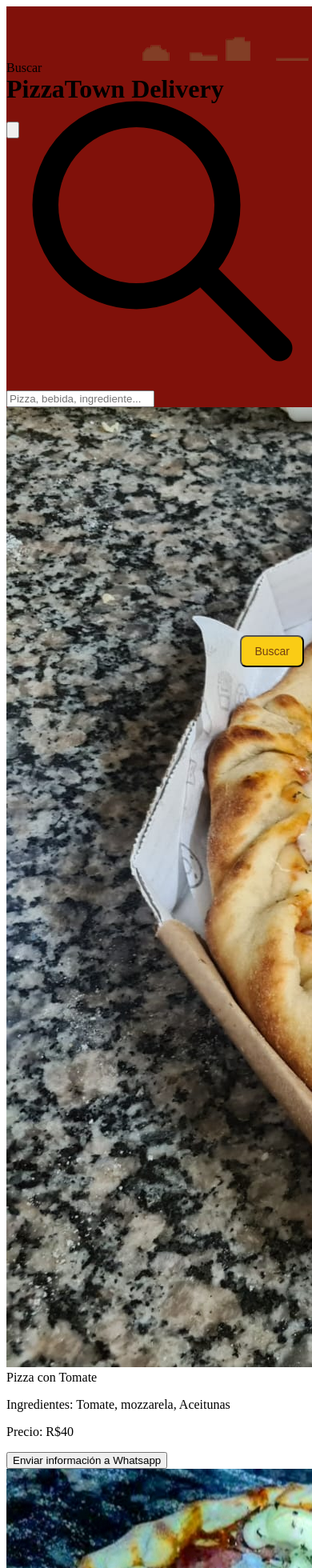
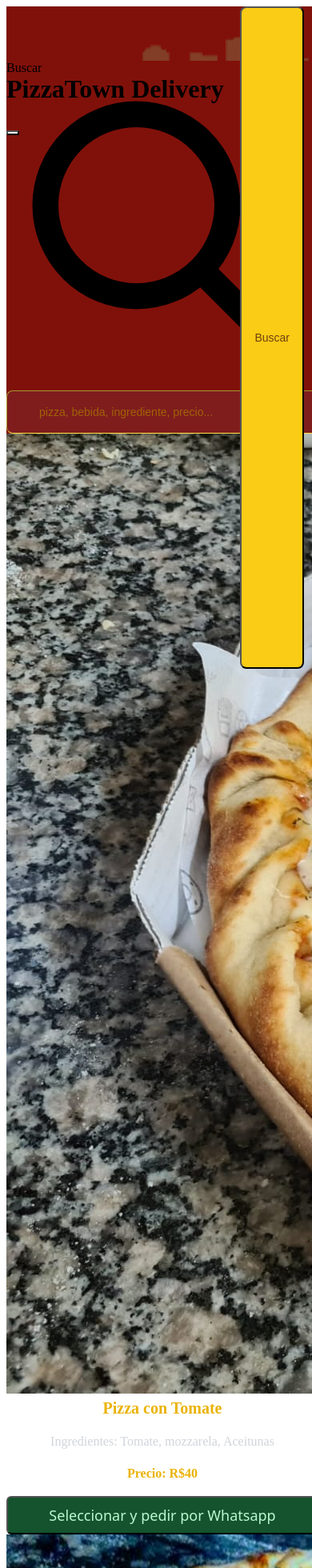
Before and after one commit to JLbr2022/pizza, a React (Vite) app in the folder frontEnd/: page / in a window 390 px wide. Shown: the top 1960 px of the page at 80% size. Built offline with nearby package versions, Linux system fonts and the light colour scheme.

Commit message:
Refactoring CSS

```diff
--- a/frontEnd/src/components/App.tsx
+++ b/frontEnd/src/components/App.tsx
@@ -5,7 +5,7 @@ import '../components/app.css'
 
 export default function App() {
   return (
-    <div className="container">
+    <div className="container mx-auto">
       <Header />
       <Main />
       <Footer />
--- a/frontEnd/src/components/Footer/Footer.tsx
+++ b/frontEnd/src/components/Footer/Footer.tsx
@@ -4,7 +4,9 @@ import Promos from './Promos'
 function Footer() {
   return (
     <div>
-      <Promos />
+      <section id="footer" className="">
+        <Promos />
+      </section>
     </div>
   )
 }
--- a/frontEnd/src/components/Footer/Promos.tsx
+++ b/frontEnd/src/components/Footer/Promos.tsx
@@ -4,14 +4,16 @@ function Promos() {
   return (
     <div
       className="
-          flex flex-row rounded-lg
+          flex flex-row mx-auto w-full xs:mr-1
+
         bg-white shadow-[0_2px_15px_-3px_rgba(0,0,0,0.07),0_10px_20px_-2px_rgba(0,0,0,0.04)]
-        dark:bg-orange-800 md:max-w-xl md:flex-row
+        dark:bg-orange-800
+        border border-yellow-600
 
         "
     >
       <img
-        className="h-30 w-20 mb-0 rounded-sm object-cover md:h-auto md:w-48 md:rounded-none md:rounded-l-md"
+        className="h-30 w-20 mb-0 object-cover md:rounded-none md:rounded-l-md"
         src="/src/public/images/pz_CalabrezaCatupiri.jpg"
         alt="Calabreza con Catupirí"
       />
@@ -20,10 +22,10 @@ function Promos() {
           PROMOCION
         </p>
         <h5 className="mb-1 mt-0 text-md font-semibold text-neutral-800 dark:text-neutral-50">
-          Calabreza con Catupirí
+          Calabreza con Catupiry
         </h5>
         <p className="text-sm text-neutral-600 dark:text-neutral-200">
-          Ingrediente: Catupirí, mozzarela, Aceitunas
+          Ingredientes: Catupiry, mozzarela, Aceitunas
         </p>
       </div>
     </div>
--- a/frontEnd/src/components/Header/DrawerMenu.tsx
+++ b/frontEnd/src/components/Header/DrawerMenu.tsx
@@ -1,4 +1,5 @@
 import React, { useState } from 'react'
+import './headerStyles.css'
 
 function DrawerMenu() {
   const [isOpen, setIsOpen] = useState(false)
@@ -6,18 +7,10 @@ function DrawerMenu() {
     <main>
       {!isOpen ? (
         <div className="text-center">
-          <button
-            onClick={() => setIsOpen(!isOpen)}
-            className="inline-flex items-center
-                mr-3 text-sm text-gray-500
-                rounded-lg md:hidden hover:bg-gray-100
-                focus:outline-none focus:ring-2 focus:ring-gray-200
-                dark:text-yellow-500 dark:hover:bg-green-900 dark:focus:ring-gray-600
-                transform transition-all hover:scale-125"
-          >
+          <button onClick={() => setIsOpen(!isOpen)} className="buttonMenu">
             <svg
               className="w-7 h-7 m-1
-               transition-all hover:scale-10"
+              transition-all hover:scale-10"
               fill="currentColor"
               viewBox="0 0 20 20"
               xmlns="http://www.w3.org/2000/svg"
@@ -31,14 +24,8 @@ function DrawerMenu() {
           </button>
         </div>
       ) : (
-        <div
-          id="drawer-bottom-example"
-          className="
-          fixed bottom-0 left-0 right-0 z-40 w-full p-4 overflow-y-auto
-          bg-white dark:bg-green-900 transform-none
-          transition-all duration-500 ease-out"
-        >
-          <h5 className="inline-flex items-center mb-4 text-base font-semibold text-gray-500 dark:text-gray-400">
+        <div id="drawer-bottom-example" className="buttonAdminTitle">
+          <h5 className="h5Drawer">
             <svg
               className="w-5 h-5 mr-2"
               aria-hidden="true"
@@ -53,12 +40,7 @@ function DrawerMenu() {
           <button
             onClick={() => setIsOpen(false)}
             type="button"
-            className="text-gray-400 bg-transparent
-              hover:bg-gray-200 hover:text-gray-900
-              rounded-lg text-sm p-1.5 absolute top-2.5 right-2.5
-              inline-flex items-center
-              dark:hover:bg-red-800 dark:hover:text-yellow-500
-              transform transition-all hover:scale-125"
+            className="buttonXDrawer"
           >
             <svg
               className="w-5 h-5 transition-all hover:scale-10"
@@ -73,21 +55,14 @@ function DrawerMenu() {
               ></path>
             </svg>
           </button>
-          <div className="mb-3">
+          <div className="mb-3 mr-3">
             <label className="block mb-2 text-sm font-medium text-gray-900 dark:text-white">
               Email
             </label>
             <input
+              className="inputEmail"
               type="text"
               id="subject"
-              className="
-              mb-1 bg-gray-50 border border-gray-300
-              text-gray-900 text-sm rounded-lg
-              focus:ring-blue-500 focus:border-blue-500
-              block w-full p-2.5
-              dark:bg-gray-300 dark:border-gray-600
-              dark:placeholder-gray-600 dark:text-gray-800 font-semibold
-              dark:focus:ring-blue-500 dark:focus:border-blue-500"
               placeholder="example@email.com"
               required
             />
@@ -95,27 +70,17 @@ function DrawerMenu() {
               Clave
             </label>
             <input
+              className="inputPassword"
               type="text"
               id="subject"
-              className="
-              bg-gray-50 border border-gray-300
-              text-gray-900 text-sm rounded-lg
-              focus:ring-blue-500 focus:border-blue-500
-              block w-full p-2.5
-              dark:bg-gray-300 dark:border-gray-600
-              dark:placeholder-gray-600 dark:text-gray-800 font-semibold
-              dark:focus:ring-blue-500 dark:focus:border-blue-500"
               placeholder="********"
               required
             />
           </div>
           <button
+            className="buttonLogin"
             onClick={() => setIsOpen(false)}
-            className="inline-flex items-center px-4 py-2 text-sm font-medium text-center
-          text-white bg-blue-700 rounded-lg
-          hover:bg-blue-800 focus:ring-4 focus:ring-blue-300
-          dark:bg-green-800 dark:hover:bg-green-700
-          focus:outline-none dark:focus:ring-yellow-400"
+            type="button"
           >
             Entrar{' '}
             <svg
--- /dev/null
+++ b/frontEnd/src/components/Header/headerStyles.css
@@ -0,0 +1,64 @@
+/* HAMBERGUER MENU BUTTON */
+.buttonMenu {
+  @apply inline-flex items-center text-sm mr-2 text-yellow-500 rounded-sm;
+}
+
+.buttonMenu:focus {
+  @apply outline-none ring-2 ring-red-500;
+}
+
+.buttonMenu:hover {
+  @apply scale-125 ease-out shadow-yellow-500;
+}
+
+/* DRAWER COMPONENT STYLES */
+
+/* BUTTON BEFORE Admin Access text*/
+.buttonAdminTitle {
+  @apply fixed bottom-0 left-0 right-0 z-40 w-full p-4 overflow-y-auto bg-green-900 transform-none;
+}
+
+/* TEXT Admin Access */
+.h5Drawer {
+  @apply inline-flex items-center mb-4 text-base font-semibold text-green-500;
+}
+
+/* X BUTTON */
+.buttonXDrawer {
+  @apply mr-2 text-gray-300 bg-transparent rounded-lg text-sm p-1.5 absolute top-2.5 right-2.5 inline-flex items-center transform;
+}
+
+.buttonXDrawer:hover {
+  @apply bg-red-800 text-yellow-500 drop-shadow-md;
+}
+
+/* EMAIL FIELD */
+.inputEmail {
+  @apply mb-1 bg-gray-300 border border-green-500 text-green-900 text-base font-semibold placeholder-gray-500 rounded-lg block w-full p-2.5;
+}
+
+.inputEmail:focus {
+  @apply outline-none ring-2 ring-green-400;
+}
+
+/* PASSWORD FIELD */
+.inputPassword {
+  @apply mb-1 bg-gray-300 border border-green-500 text-green-900 text-base font-semibold placeholder-gray-500 rounded-lg block w-full p-2.5;
+}
+
+.inputPassword:focus {
+  @apply outline-none ring-2 ring-green-400;
+}
+
+/* BUTTON LOGIN */
+.buttonLogin {
+  @apply mb-4 inline-flex items-center px-4 py-2 text-sm font-medium text-center text-white bg-green-800 rounded-lg;
+}
+
+.buttonLogin:hover {
+  @apply bg-green-700;
+}
+
+.buttonLogin:focus {
+  @apply outline-none ring-2 ring-green-400;
+}
--- a/frontEnd/src/components/Main/Card.tsx
+++ b/frontEnd/src/components/Main/Card.tsx
@@ -1,38 +1,25 @@
 import React from 'react'
 import Promos from '../Footer/Promos'
+import './mainStyles.css'
 
 function Card() {
   const pzImage = {
     image: '/src/public/images/pz_Tomate.jpg'
   }
   return (
-    <div className="max-w-sm rounded  shadow-lg">
+    <div className="max-w-sm rounded shadow-lg mx-auto">
       <img className="w-full" src={pzImage.image} alt="Pizza con tomate" />
       <div className="px-2 py-2">
-        <div className="font-bold text-yellow-500 text-xl mb-1 flex justify-center">
-          Pizza con Tomate
-        </div>
-        <p className="text-gray-300 text-base flex justify-center">
+        <div className="divTitle">Pizza con Tomate</div>
+        <p className="pIngredients">
           Ingredientes: Tomate, mozzarela, Aceitunas
         </p>
-        <p className="text-yellow-500 font-semibold text-base flex justify-center">
-          Precio: R$40
-        </p>
+        <p className="pPrice">Precio: R$40</p>
       </div>
 
-      <div className="pt-1">
-        <button
-          type="submit"
-          className="
-          bg-green-900
-          rounded-md text-lg
-          font-sans text-green-200
-          flex justify-center
-          w-full
-          p-4
-          "
-        >
-          Enviar información a Whatsapp
+      <div className="mr-2 ml-2 mb-2">
+        <button type="submit" className="buttonSubmit">
+          Seleccionar y pedir por Whatsapp
         </button>
       </div>
     </div>
--- a/frontEnd/src/components/Main/Main.tsx
+++ b/frontEnd/src/components/Main/Main.tsx
@@ -4,10 +4,10 @@ import Search from './Search'
 
 function Main() {
   return (
-    <div className="p-2">
+    <main>
       <Search />
       <Card />
-    </div>
+    </main>
   )
 }
 
--- a/frontEnd/src/components/Main/Search.tsx
+++ b/frontEnd/src/components/Main/Search.tsx
@@ -2,7 +2,7 @@ import React from 'react'
 
 function Search() {
   return (
-    <form className="mb-2 mt-2">
+    <form className="mr-2 ml-2 mt-5 mb-2">
       <label className="mb-2 text-sm font-medium text-gray-900 sr-only dark:text-white">
         Buscar
       </label>
@@ -27,19 +27,15 @@ function Search() {
         <input
           type="search"
           id="default-search"
-          className="
-            block w-full p-4 pl-10 text-sm
-            text-yellow-900 border
-            border-yellow-300 rounded-lg bg-yellow-500
-            focus:ring-yellow-500 focus:border-yellow-500
-            dark:bg-[#80110a] dark:border-yellow-400
-            dark:placeholder-yellow-700 dark:text-yellow-100
-            dark:focus:ring-green-500 dark:focus:border-green-500"
-          placeholder="Pizza, bebida, ingrediente..."
+          placeholder="pizza, bebida, ingrediente, precio..."
           required
+          className="input"
         />
-        <button type="submit" className="button">
-          Buscar
+        <button
+          type="submit"
+          className="button p-4 transform transition-color duration-300"
+        >
+          <p>Buscar</p>
         </button>
       </div>
     </form>
--- /dev/null
+++ b/frontEnd/src/components/Main/mainStyles.css
@@ -0,0 +1,27 @@
+/* SEARCH BAR COMPONENTS STYLES bg-[#80110a]*/
+
+.input {
+  @apply block w-full p-4 pl-10 text-sm text-yellow-300 border border-yellow-300 rounded-lg bg-red-900 placeholder-yellow-700;
+}
+
+.input:focus {
+  @apply ring-yellow-500 border-yellow-500
+}
+
+/* CARD COMPONENTS STYLES */
+
+.divTitle {
+  @apply font-bold text-yellow-500 text-xl mb-1 flex justify-center;
+}
+
+.pIngredients {
+  @apply text-gray-300 text-base flex justify-center
+}
+
+.pPrice {
+  @apply text-yellow-500 font-semibold text-base flex justify-center
+}
+
+.buttonSubmit {
+  @apply bg-green-900 rounded-md text-lg font-sans text-green-200 flex justify-center w-full p-2
+}
--- a/frontEnd/src/components/app.css
+++ b/frontEnd/src/components/app.css
@@ -1,5 +1,5 @@
 .button {
-  @apply text-yellow-900 absolute right-2.5 bottom-2.5 font-medium rounded-lg text-sm px-4 py-2 bg-yellow-400;
+  @apply text-yellow-900 absolute right-2.5 bottom-2 top-2 font-medium rounded-lg text-sm px-4 py-2 bg-yellow-400;
 }
 
 .button:hover {
```
